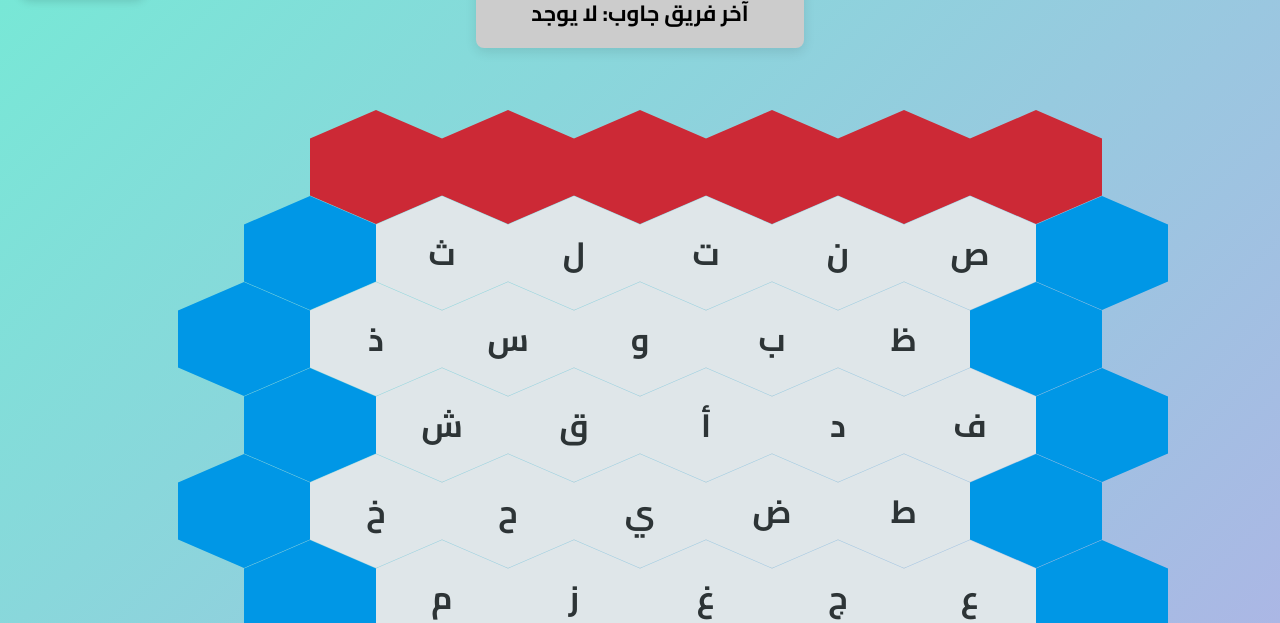
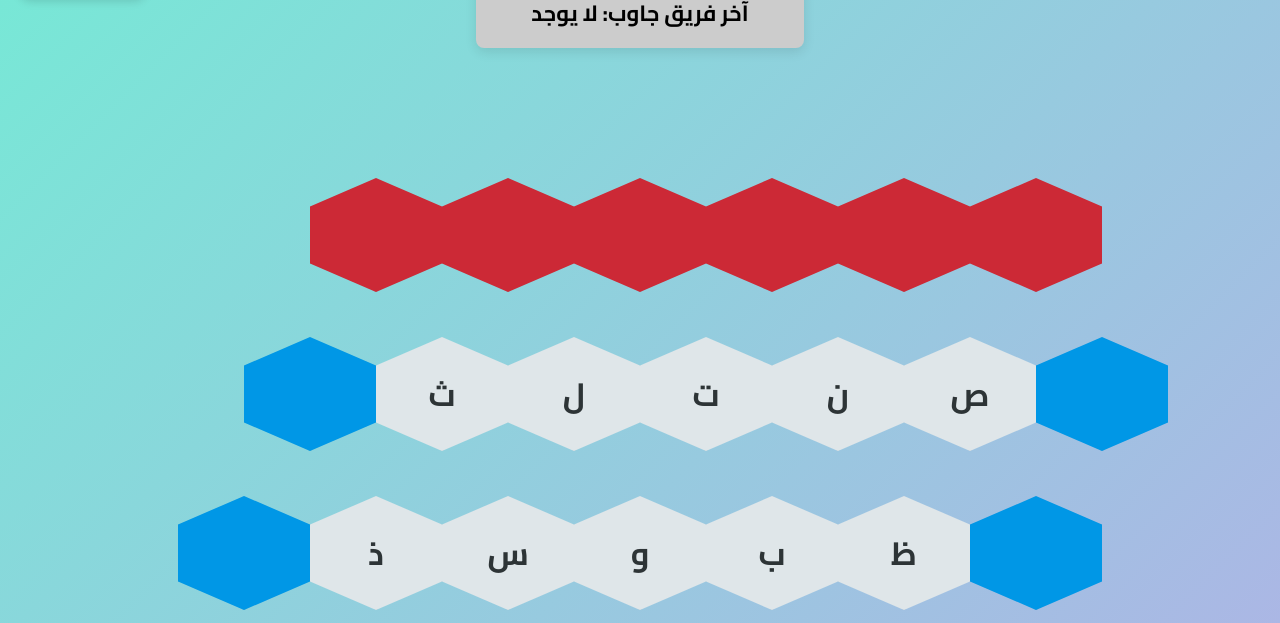
Before and after one commit to FaisalAlmalayawi/7roooofgame, a plain HTML site: page index6.html in a window 1280 px wide. Shown: the part 142-765 px from the top of the page. Drawn offline with Linux system fonts and the light colour scheme.

Commit message:
Update index6.html

```diff
--- a/index6.html
+++ b/index6.html
@@ -62,7 +62,7 @@
       width: 132px;
       height: 114px;
       position: relative;
-      margin-top: -28px;
+      margin: 40px auto 5px; /* زيادة margin-top من 20px إلى 40px لنزوله للأسفل */
     }
     .hex-container:nth-child(14n+8),
     .hex-container:nth-child(14n+9),
```
